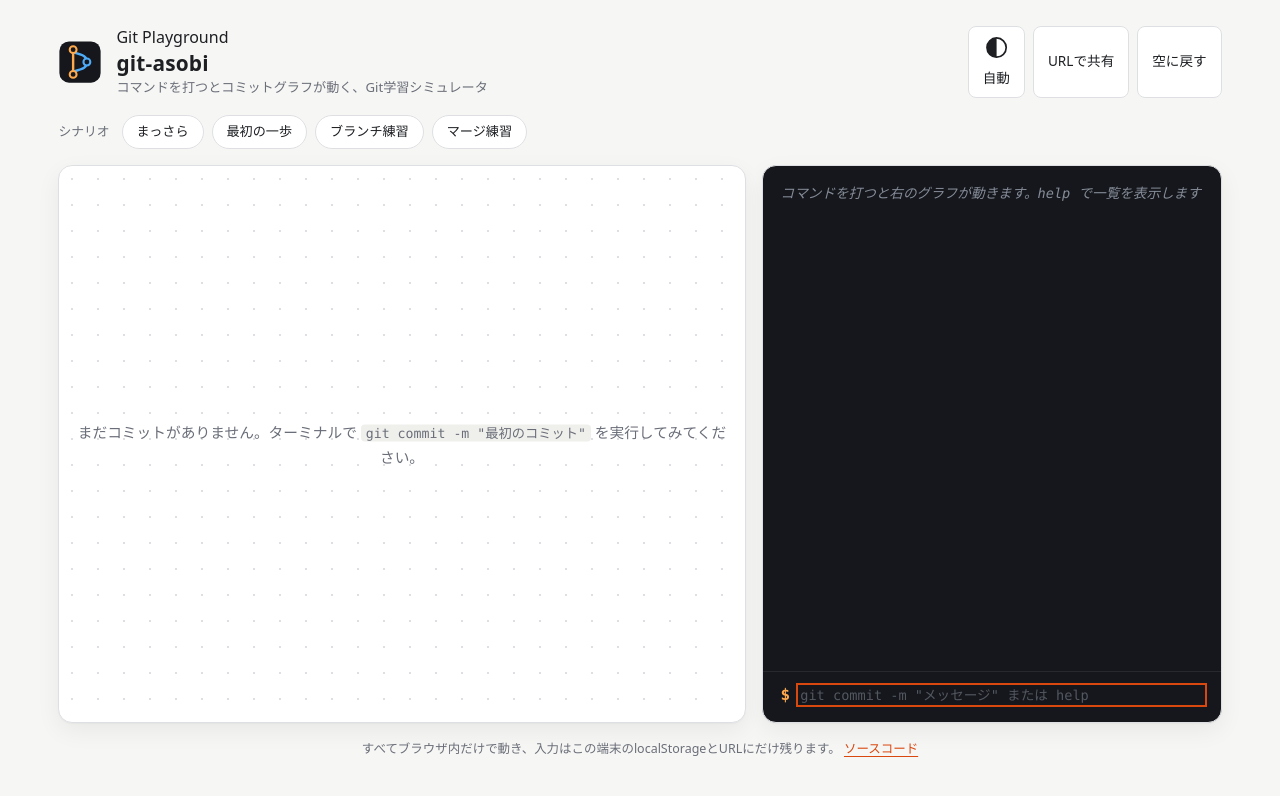
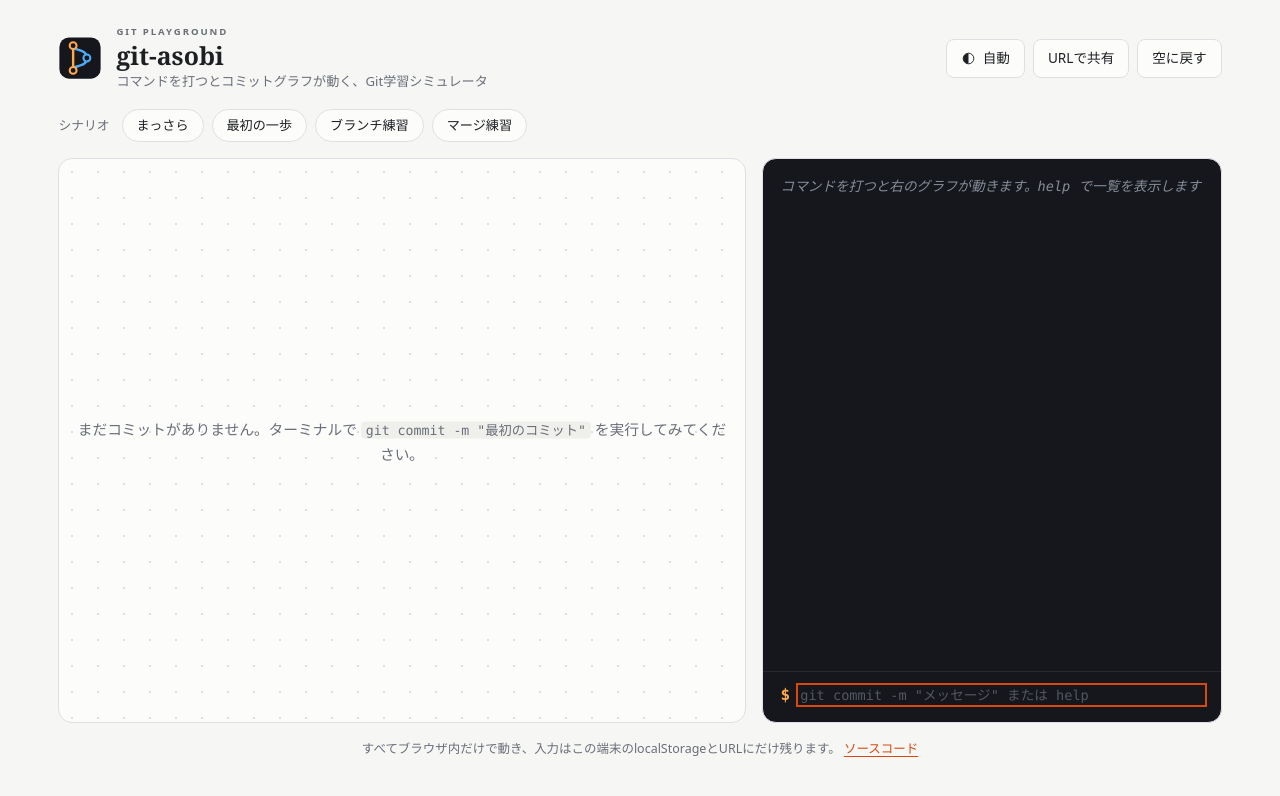
Before and after one commit to miruky/git-asobi, a website built with Vite: page index.html in a window 1280 px wide. Built offline with nearby package versions, Linux system fonts and the light colour scheme.

Commit message:
影を排しセリフのワードマークとdata-theme駆動へ刷新

```diff
--- a/src/style.css
+++ b/src/style.css
@@ -1,7 +1,8 @@
 :root {
   color-scheme: light dark;
+  /* 純白は避け、地に少し温度のある中立色。ターミナルは常に沈んだ地 */
   --bg: #f6f6f4;
-  --surface: #ffffff;
+  --surface: #fcfcfa;
   --surface-2: #efefec;
   --text: #1d1f23;
   --muted: #6a6e78;
@@ -21,11 +22,38 @@
   --term-muted: #868d99;
   --term-prompt: #ffa94d;
   --term-error: #ff8787;
-  --shadow: 0 1px 2px rgb(0 0 0 / 0.04), 0 8px 24px rgb(0 0 0 / 0.06);
+  --serif: 'Hiragino Mincho ProN', 'Yu Mincho', 'Noto Serif JP', Georgia, 'Times New Roman', serif;
 }
 
+/* 明示ダーク: 沈んだ地に合わせてアクセントと罫線を調整(単なる反転ではない) */
+:root[data-theme='dark'] {
+  color-scheme: dark;
+  --bg: #121317;
+  --surface: #1a1c21;
+  --surface-2: #22252b;
+  --text: #e7e8ea;
+  --muted: #9a9ea8;
+  --border: #2e3138;
+  --accent: #ff922b;
+  --accent-soft: #3a2417;
+  --error: #ff8787;
+  --graph-muted: #5d626c;
+  --lane-0: #ff922b;
+  --lane-1: #4dabf7;
+  --lane-2: #51cf66;
+  --lane-3: #cc5de8;
+  --lane-4: #22b8cf;
+  --lane-5: #ff6b6b;
+}
+
+:root[data-theme='light'] {
+  color-scheme: light;
+}
+
+/* JSが無い場合の保険: data-theme未設定のときだけOSのダークに従う */
 @media (prefers-color-scheme: dark) {
-  :root {
+  :root:not([data-theme='light']):not([data-theme='dark']) {
+    color-scheme: dark;
     --bg: #121317;
     --surface: #1a1c21;
     --surface-2: #22252b;
@@ -42,7 +70,6 @@
     --lane-3: #cc5de8;
     --lane-4: #22b8cf;
     --lane-5: #ff6b6b;
-    --shadow: 0 1px 2px rgb(0 0 0 / 0.4), 0 8px 24px rgb(0 0 0 / 0.35);
   }
 }
 
@@ -136,20 +163,58 @@ a {
   stroke: #4dabf7;
 }
 
+.kicker {
+  font-size: 0.6rem;
+  font-weight: 600;
+  letter-spacing: 0.2em;
+  text-transform: uppercase;
+  color: var(--muted);
+  margin-bottom: 2px;
+}
+
+/* ワードマークは性格のある明朝/セリフで本文のサンセリフと差をつける */
 .brand-text h1 {
-  font-size: 1.3rem;
-  letter-spacing: 0.01em;
-  line-height: 1.3;
+  font-family: var(--serif);
+  font-size: 1.55rem;
+  font-weight: 600;
+  letter-spacing: 0;
+  line-height: 1.1;
 }
 
 .tagline {
   font-size: 0.82rem;
   color: var(--muted);
+  margin-top: 2px;
 }
 
 .header-actions {
   display: flex;
+  align-items: center;
   gap: 8px;
+}
+
+.theme-toggle {
+  display: inline-flex;
+  align-items: center;
+  gap: 7px;
+  border-radius: 999px;
+  padding: 7px 13px 7px 11px;
+  color: var(--muted);
+}
+
+.theme-toggle:hover {
+  color: var(--text);
+  border-color: var(--accent);
+}
+
+.theme-icon {
+  width: 15px;
+  height: 15px;
+  transition: transform 0.4s cubic-bezier(0.4, 0, 0.2, 1);
+}
+
+.theme-toggle[data-choice='dark'] .theme-icon {
+  transform: rotate(180deg);
 }
 
 .button {
@@ -222,7 +287,6 @@ a {
   border: 1px solid var(--border);
   border-radius: 14px;
   overflow: hidden;
-  box-shadow: var(--shadow);
 }
 
 .graph-pane {
```
